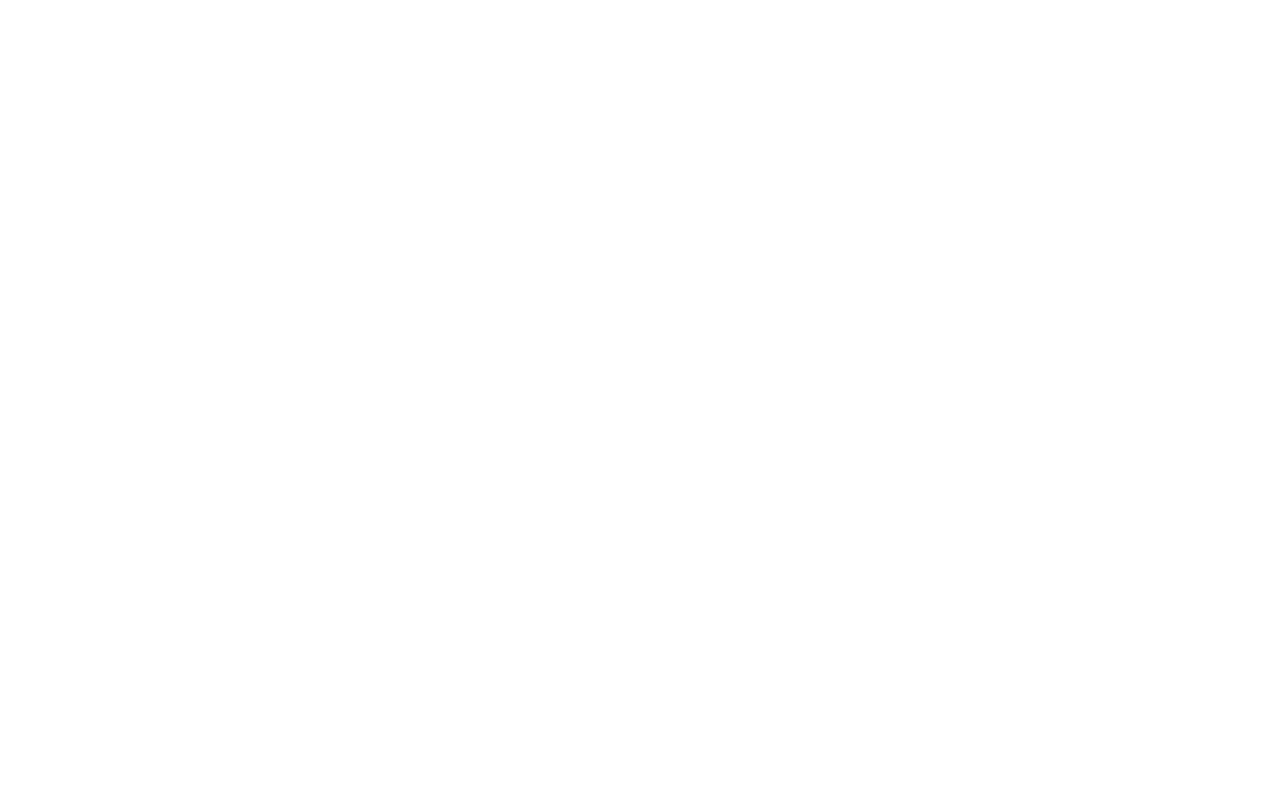
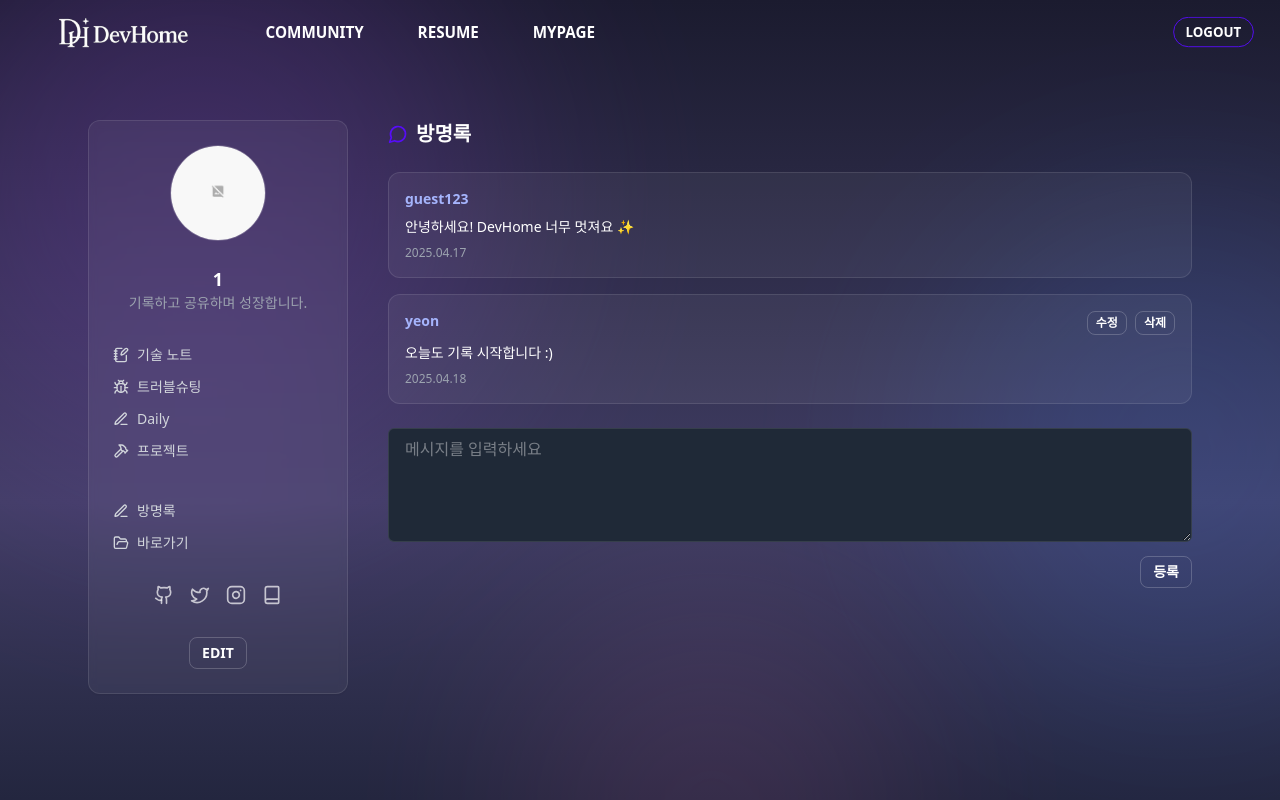
Before and after one commit to iziyeon/DevHome, a React (Vite) app: page /mypage/1/guestbook in a window 1280 px wide. Before the commit this address had no page. Shown: the top 800 px of the page. Built offline with nearby package versions, Linux system fonts and the light colour scheme; the HTML template or start-up script is replaced by a standard one.

Commit message:
feat: 마이페이지 방명록 전용 페이지 및 기능 추가

```diff
--- /dev/null
+++ b/src/components/pages/mypage/MyPageGuestbook.tsx
@@ -0,0 +1,155 @@
+import { useState } from "react";
+// import { useParams } from "react-router-dom";
+import { MessageCircle } from "lucide-react";
+
+const isLoggedIn = true;
+const currentUserNickname = "yeon";
+
+interface GuestbookEntry {
+  id: string;
+  author: string;
+  content: string;
+  date: string;
+}
+
+export default function MyPageGuestbook() {
+  // const { username: _username } = useParams<{ username: string }>(); // ⚠️ 추후 Firestore용
+
+  const [entries, setEntries] = useState<GuestbookEntry[]>([
+    {
+      id: "g1",
+      author: "guest123",
+      content: "안녕하세요! DevHome 너무 멋져요 ✨",
+      date: "2025.04.17",
+    },
+    {
+      id: "g2",
+      author: "yeon",
+      content: "오늘도 기록 시작합니다 :)",
+      date: "2025.04.18",
+    },
+  ]);
+
+  const [newEntry, setNewEntry] = useState("");
+  const [editingId, setEditingId] = useState<string | null>(null);
+  const [editText, setEditText] = useState("");
+
+  const handleSubmit = (e: React.FormEvent) => {
+    e.preventDefault();
+    if (!newEntry.trim()) return;
+
+    const newComment: GuestbookEntry = {
+      id: Math.random().toString(36).slice(2, 9),
+      author: currentUserNickname,
+      content: newEntry,
+      date: new Date().toISOString().slice(0, 10),
+    };
+
+    setEntries((prev) => [...prev, newComment]);
+    setNewEntry("");
+  };
+
+  const handleDelete = (id: string) => {
+    if (confirm("정말로 삭제하시겠습니까?")) {
+      setEntries((prev) => prev.filter((entry) => entry.id !== id));
+    }
+  };
+
+  const handleEditStart = (entry: GuestbookEntry) => {
+    setEditingId(entry.id);
+    setEditText(entry.content);
+  };
+
+  const handleEditSave = () => {
+    setEntries((prev) =>
+      prev.map((e) => (e.id === editingId ? { ...e, content: editText } : e))
+    );
+    setEditingId(null);
+    setEditText("");
+  };
+
+  return (
+    <section className="space-y-6 animate-fade-in">
+      <h2 className="flex items-center gap-2 text-xl font-bold text-white">
+        <MessageCircle className="w-5 h-5 text-primary" />
+        방명록
+      </h2>
+
+      {/* 메시지 목록 */}
+      <ul className="space-y-4">
+        {entries.map((item) => (
+          <li
+            key={item.id}
+            className="rounded-xl border border-white/10 bg-white/5 p-4 text-sm text-white"
+          >
+            <div className="flex items-start justify-between">
+              <div className="font-semibold text-indigo-300">{item.author}</div>
+
+              {item.author === currentUserNickname && (
+                <div className="flex gap-2">
+                  {editingId === item.id ? (
+                    <button
+                      onClick={handleEditSave}
+                      className="btn btn-outline btn-xs text-white border-white/20 hover:text-indigo-300 hover:border-indigo-300 transition"
+                    >
+                      저장
+                    </button>
+                  ) : (
+                    <button
+                      onClick={() => handleEditStart(item)}
+                      className="btn btn-outline btn-xs text-white border-white/20 hover:text-indigo-300 hover:border-indigo-300 transition"
+                    >
+                      수정
+                    </button>
+                  )}
+                  <button
+                    onClick={() => handleDelete(item.id)}
+                    className="btn btn-outline btn-xs text-white border-white/20 hover:text-red-400 hover:border-red-400 transition"
+                  >
+                    삭제
+                  </button>
+                </div>
+              )}
+            </div>
+
+            {editingId === item.id ? (
+              <textarea
+                value={editText}
+                onChange={(e) => setEditText(e.target.value)}
+                className="mt-2 w-full rounded px-2 py-1 text-sm text-white bg-[#1f2937] border border-white/10"
+              />
+            ) : (
+              <div className="mt-2 whitespace-pre-wrap">{item.content}</div>
+            )}
+            <div className="mt-2 text-xs text-gray-400">{item.date}</div>
+          </li>
+        ))}
+      </ul>
+
+      {/* 입력 폼 */}
+      {isLoggedIn ? (
+        <form onSubmit={handleSubmit} className="space-y-2">
+          <textarea
+            value={newEntry}
+            onChange={(e) => setNewEntry(e.target.value)}
+            placeholder="메시지를 입력하세요"
+            rows={4}
+            className="w-full rounded-md border border-white/10 bg-[#1f2937] px-4 py-2 text-white placeholder-white/40"
+          />
+          <div className="text-right">
+            <button
+              type="submit"
+              className="btn btn-outline btn-sm text-white border-white/20 hover:text-indigo-300 hover:border-indigo-300 transition"
+            >
+              등록
+            </button>
+          </div>
+        </form>
+      ) : (
+        <div className="text-sm italic text-gray-400">
+          방명록을 남기려면 로그인해주세요.
+        </div>
+      )}
+    </section>
+  );
+}
--- a/src/routes/Router.tsx
+++ b/src/routes/Router.tsx
@@ -9,6 +9,7 @@
 import PostCategoryPage from "../components/pages/mypage/PostCategoryPage";
 import MyPagePostDetail from "../components/pages/mypage/MyPagePostDetail";
 import MyPagePostWrite from "../components/pages/mypage/MyPagePostWrite";
+import MyPageGuestbook from "../components/pages/mypage/MyPageGuestbook";
 
 export default function Router() {
   return (
@@ -25,6 +26,7 @@
             />
             <Route path="post/:id" element={<MyPagePostDetail />} />
             <Route path="write" element={<MyPagePostWrite />} />
+            <Route path="guestbook" element={<MyPageGuestbook />} />{" "}
           </Route>
         </Route>
       </Routes>
```
